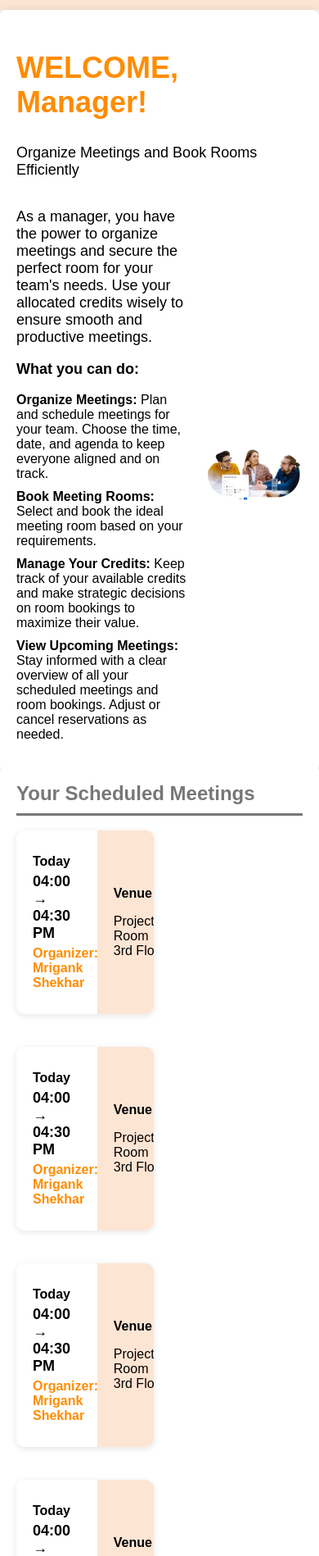
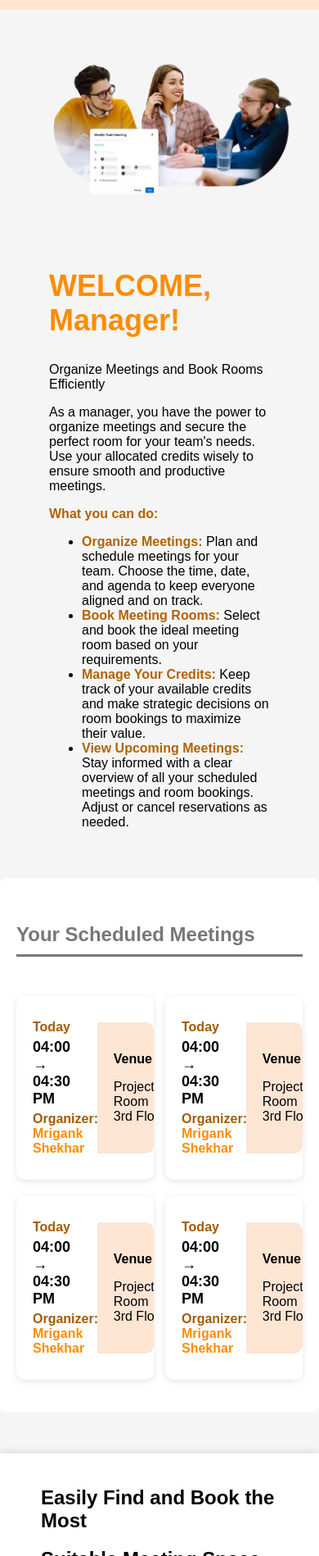
Before and after one commit to sangam-mishra/MeetingRoom, a plain HTML site: page src/main/webapp/templates/ManagerDasboard.html in a window 390 px wide. Shown: the part 102-2000 px from the top of the page at 82% size. Drawn offline with Linux system fonts and the light colour scheme.

Commit message:
added footer to admin page and updated the css for manager dashboard and made it responsive

```diff
--- a/src/main/webapp/static/css/styles.css
+++ b/src/main/webapp/static/css/styles.css
@@ -1,5 +1,4 @@
 body {
-
   font-family: Arial, sans-serif;
 
   margin: 0;
@@ -7,32 +6,25 @@ body {
   padding: 0;
 
   background-color: #f5f5f5;
-
 }
 
 .admin-home .meeting-room-booking-system {
-
   margin: 49px 0 36px 0;
 
   display: inline-block;
 
   overflow-wrap: break-word;
 
-    font-family: 'Inter';
+  font-family: "Inter";
 
   font-weight: 400;
 
   font-size: 12px;
 
   color: #000000;
-
 }
 
-
-
-
 header {
-
   display: flex;
 
   justify-content: space-between;
@@ -42,60 +34,35 @@ header {
   padding: 15px 20px;
 
   background-color: #fde5d4;
-
 }
 
-
-
-
 .logo {
-
   display: flex;
 
   align-items: center;
-
 }
 
-
-
-
 .logo img {
-
   height: 50px;
 
   margin-right: 10px;
-
 }
 
-
-
-
 .logo span {
-
   font-weight: bold;
 
   font-size: 18px;
-
 }
 
-
-
-
 .top-nav {
-
   display: flex;
 
   align-items: center;
 
   gap: 10px;
-
 }
 
-
-
-
 .top-button {
-
   background-color: #fff;
 
   color: #ff8c00;
@@ -109,16 +76,9 @@ header {
   cursor: pointer;
 
   font-weight: bold;
-
 }
 
-
-
-
-
-
 .top-button1 {
-
   background-color: #fde5d4;
 
   color: #ff8c00;
@@ -132,158 +92,67 @@ header {
   cursor: pointer;
 
   font-weight: bold;
-
 }
 
-
-
-
 .top-button:hover {
-
   background-color: #ff8c00;
 
   color: #fff;
-
 }
 
-
-
-
 .profile-icon img {
-
   height: 40px;
 
   border-radius: 50%;
 
   border: 2px solid #000;
-
 }
 
-
-
-
 main {
-
   /* padding: 20px;
 
     max-width: 1200px;
 
     margin: auto; */
-
 }
-
-
-
-
 .manager-welcome {
-
-    background-color: #fff;
-
-    padding: 20px;
-
-    border-radius: 8px;
-
-    box-shadow: 0 0 8px rgba(0, 0, 0, 0.1);
-
-    margin-bottom: 30px;
-
+  display: flex;
 }
-
-
-
-
-.manager-welcome h1 {
-
+.manager-image img {
+  width: 100%;
+  margin-top: 45px;
+}
+.manager-image {
+  width: 80%;
+  padding: 50px;
+}
+.manageWelcomeContainer {
+  margin: 30px;
+}
+.manageWelcomeContainer h1 {
   color: #ff8c00;
-
   font-size: 36px;
-
 }
-
-
-
-
-.manager-welcome p {
-
-    font-size: 18px;
-
+.manageWelcomeContainer strong {
+  color: #b16304;
 }
-
-
-
-
-.manager-content {
-
-    display: flex;
-
-    justify-content: space-between;
-
-    align-items: center;
-
+@media (max-width: 768px) {
+  .manager-welcome {
+    display: grid;
+    margin-bottom: 50px;
   }
-
-
-
-
-.manager-description {
-
-    width: 60%;
-
+  .manager-image img {
+    width: 100%;
+    margin-top: 5px;
   }
-
-
-
-
-.manager-description ul {
-
-    list-style-type: none;
-
-    padding-left: 0;
-
+  .manageWelcomeContainer {
+    margin-left: 60px;
+    margin-right: 60px;
+    margin-top: 0;
   }
-
-
-
-
-.manager-description ul li {
-
-    margin-bottom: 10px;
-
-    font-size: 16px;
-
 }
-
-
-
-
-.manager-image {
-
-    width: 35%;
-
-    display: flex;
-
-    justify-content: center;
-
-    align-items: center;
-
-}
-
-
-
-
-.manager-image img {
-
-    width: 100%;
-
-    border-radius: 50%;
-
-}
-
-
-
-
+/* ------------------ */
 .meetings {
-
   background-color: #fff;
 
   padding: 20px;
@@ -291,42 +160,19 @@ main {
   border-radius: 8px;
 
   margin-top: -37px;
-
 }
 
-
-
-
 .meetings h2 {
-
-    margin-top: 0;
+  margin-top: 35px;
 
   font-size: 24px;
 
   color: #777;
 
   padding-bottom: 5px;
-
 }
 
-
-
-
-.meetings-container {
-
-    display: flex;
-
-    flex-direction: column;
-
-    gap: 20px;
-
-}
-
-
-
-
 .meeting {
-
   background-color: #fff;
 
   border-radius: 10px;
@@ -342,56 +188,37 @@ main {
   padding: 0;
 
   overflow: hidden;
-
 }
-
-
-
-
+.meetings-container .container {
+  display: flex;
+  flex-wrap: wrap;
+  justify-content: space-between;
+}
 .meeting-details {
-
   padding: 20px;
 
   width: 35%;
-
 }
 
-
-
-
 .meeting-details p {
-
   margin: 5px 0;
-
 }
-
-
-
-
+.meeting-details p strong {
+  color: #a35b04;
+}
 .time {
-
   font-size: 18px;
 
   font-weight: bold;
-
 }
 
-
-
-
 .organizer {
-
   color: #ff8c00;
 
   font-weight: bold;
-
 }
 
-
-
-
 .venue {
-
   background-color: #fde5d4;
 
   display: flex;
@@ -405,68 +232,36 @@ main {
   border-radius: 0 10px 10px 0;
 
   overflow: hidden;
-
 }
 
-
-
-
 .venue-details {
-
   flex: 1;
 
   padding-right: 20px;
-
 }
 
-
-
-
 .venue img {
-
   width: 250px;
-
   height: auto;
-
   border-radius: 10px;
-
 }
-
-
-
-
-
-
-.container {
-
-    display: flex;
-    flex-wrap: wrap; /* Allows the items to wrap to the next line */
-    gap: 20px; /* Optional: Adjusts the space between the divs */
-
+@media (max-width: 768px) {
+  .venue img {
+    display: none;
   }
-
-
-
-
+}
 .meeting {
-
   flex: 0 0 48%;
   box-sizing: border-box;
   margin-bottom: 20px;
   height: 14rem;
-
 }
 
-
-
-
 .custom-hr {
-
   height: 3px;
 
   background-color: #777;
   border: none;
   margin-top: -15px;
-    margin-bottom: 18px;
-
+  margin-bottom: 48px;
 }
--- a/src/main/webapp/templates/AdminPage.html
+++ b/src/main/webapp/templates/AdminPage.html
@@ -1,14 +1,20 @@
 <!DOCTYPE html>
 <html lang="en">
-
   <head>
-    <meta charset="UTF-8">
-    <meta name="viewport" content="width=device-width, initial-scale=1.0">
+    <meta charset="UTF-8" />
+    <meta name="viewport" content="width=device-width, initial-scale=1.0" />
     <title>Admin Page - Meeting Room Booking System</title>
     <!-- Bootstrap CSS -->
-    <link href="https://maxcdn.bootstrapcdn.com/bootstrap/4.5.2/css/bootstrap.min.css" rel="stylesheet">
-    <link rel="stylesheet" href="../static/css/styles2.css">
-    <link rel="stylesheet" href="https://cdnjs.cloudflare.com/ajax/libs/font-awesome/5.15.3/css/all.min.css">
+    <link
+      href="https://maxcdn.bootstrapcdn.com/bootstrap/4.5.2/css/bootstrap.min.css"
+      rel="stylesheet"
+    />
+    <link rel="stylesheet" href="../static/css/styles2.css" />
+    <link
+      rel="stylesheet"
+      href="https://cdnjs.cloudflare.com/ajax/libs/font-awesome/5.15.3/css/all.min.css"
+    />
+    <link rel="stylesheet" href="../static/css/Footer.css" />
 
     <style>
       /* Inline style to immediately add space above navbar */
@@ -30,17 +36,22 @@
     <!-- Navbar -->
     <nav class="navbar navbar-expand-lg navbar-light">
       <a class="navbar-brand" href="#">
-            <img src="../static/images/logo1.png" alt="HSBC Logo" width="120">
+        <img src="../static/images/logo1.png" alt="HSBC Logo" width="120" />
         Meeting Room Booking System
       </a>
       <div class="ml-auto">
-            <button class="btn btn-warning mx-2" onclick="createRoom()">Create Meeting Room</button>
-            <button class="btn btn-warning mx-2" onclick="editRooms()">Edit Rooms</button>
-            <button class="btn btn-warning mx-2" onclick="seeUsers()">See Users</button>
+        <button class="btn btn-warning mx-2" onclick="createRoom()">
+          Create Meeting Room
+        </button>
+        <button class="btn btn-warning mx-2" onclick="editRooms()">
+          Edit Rooms
+        </button>
+        <button class="btn btn-warning mx-2" onclick="seeUsers()">
+          See Users
+        </button>
         <button class="btn btn-outline-dark mx-2">
           <i class="fas fa-user-circle"></i>
         </button>
-
       </div>
     </nav>
 
@@ -49,23 +60,82 @@
       <div class="row align-items-center">
         <div class="col-md-6 position-relative">
           <div class="tilted-square">
-                    <img src="../static/images/admin.jpg" alt="Admin Page Image" class="img-fluid admin-image">
+            <img
+              src="../static/images/admin.jpg"
+              alt="Admin Page Image"
+              class="img-fluid admin-image"
+            />
           </div>
         </div>
         <div class="col-md-6">
           <h1 class="welcome-text">WELCOME, Admin!</h1>
           <p>Manage Meeting Rooms with Ease</p>
-                <p>As an administrator, you have full control over the meeting rooms within HSBC Technology. This platform allows you to efficiently manage the availability, configuration, and details of each meeting room.</p>
+          <p>
+            As an administrator, you have full control over the meeting rooms
+            within HSBC Technology. This platform allows you to efficiently
+            manage the availability, configuration, and details of each meeting
+            room.
+          </p>
           <h4>What you can do:</h4>
           <ul>
-                    <li><strong>Create New Rooms:</strong> Add new meeting rooms to the system with essential details like room name, capacity, location, and available amenities.</li>
-                    <li><strong>Edit Existing Rooms:</strong> Modify the details of existing meeting rooms to reflect changes in capacity, amenities, or other configurations.</li>
-                    <li><strong>Monitor Room Availability:</strong> Get an overview of the current status of all meeting rooms, including upcoming bookings and any maintenance schedules.</li>
-                    <li><strong>Ensure Efficient Utilization:</strong> Make sure all rooms are properly utilized by adjusting settings, removing unused rooms, and optimizing space allocation.</li>
+            <li>
+              <strong>Create New Rooms:</strong> Add new meeting rooms to the
+              system with essential details like room name, capacity, location,
+              and available amenities.
+            </li>
+            <li>
+              <strong>Edit Existing Rooms:</strong> Modify the details of
+              existing meeting rooms to reflect changes in capacity, amenities,
+              or other configurations.
+            </li>
+            <li>
+              <strong>Monitor Room Availability:</strong> Get an overview of the
+              current status of all meeting rooms, including upcoming bookings
+              and any maintenance schedules.
+            </li>
+            <li>
+              <strong>Ensure Efficient Utilization:</strong> Make sure all rooms
+              are properly utilized by adjusting settings, removing unused
+              rooms, and optimizing space allocation.
+            </li>
           </ul>
         </div>
       </div>
     </div>
+    <!-- Footer Section -->
+    <footer>
+      <div class="footer-content">
+        <div class="footer-text">
+          <div class="tag">
+            <h2>Easily Find and Book the Most</h2>
+            <h2>Suitable Meeting Space</h2>
+          </div>
+
+          <div class="footer-contact">
+            <div class="footer-email">
+              <label>Email</label>
+              <p>help@hsbc.support.com</p>
+            </div>
+            <div class="footer-phone">
+              <label>Phone Number</label>
+              <p>+1 (201) 895-3801</p>
+            </div>
+          </div>
+        </div>
+        <div class="footer-buttons">
+          <button class="contact-btn">Contact Us</button>
+          <button class="demo-btn">Watch Demo</button>
+        </div>
+      </div>
+      <div class="footer-bottom">
+        <p>© 2024 HSBC TECHNOLOGY | All rights reserved</p>
+        <ul class="footer-links">
+          <li><a href="#">Terms of Service</a></li>
+          <li><a href="#">Privacy Policy</a></li>
+          <li><a href="#">Cookies</a></li>
+        </ul>
+      </div>
+    </footer>
 
     <!-- Bootstrap JS and jQuery -->
     <script src="https://ajax.googleapis.com/ajax/libs/jquery/3.5.1/jquery.min.js"></script>
@@ -74,5 +144,4 @@
     <script src="https://kit.fontawesome.com/a076d05399.js"></script>
     <script src="../static/js/scripts.js"></script>
   </body>
-
 </html>
--- a/src/main/webapp/templates/ManagerDasboard.html
+++ b/src/main/webapp/templates/ManagerDasboard.html
@@ -1,186 +1,186 @@
 <!DOCTYPE html>
 <html lang="en">
   <head>
-    <meta charset="UTF-8">
-    <meta name="viewport" content="width=device-width, initial-scale=1.0">
+    <meta charset="UTF-8" />
+    <meta name="viewport" content="width=device-width, initial-scale=1.0" />
     <title>Manager's Dashboard</title>
-    <link rel="stylesheet" href="../static/css/styles.css">
-    <link rel="stylesheet" href="../static/css/Footer.css">
+    <link rel="stylesheet" href="../static/css/styles.css" />
+    <link rel="stylesheet" href="../static/css/Footer.css" />
   </head>
   <body>
     <header>
       <div class="logo">
-            <img src="../static/images/logo.png" alt="HSBC Logo">
+        <img src="../static/images/logo.png" alt="HSBC Logo" />
         <span>Meeting Room Booking System</span>
       </div>
       <nav class="top-nav">
-            <button class="top-button" onclick="window.location.href='#'">Organize Meeting</button>
-            <button class="top-button" onclick="window.location.href='#'">See Users</button>
+        <button class="top-button" onclick="window.location.href='#'">
+          Organize Meeting
+        </button>
+        <button class="top-button" onclick="window.location.href='#'">
+          See Users
+        </button>
         <button class="top-button1" onclick="window.location.href='#'">
           <div class="profile-icon">
-                    <img src="../static/images/user-icon.png" alt="Profile Icon">
+            <img src="../static/images/user-icon.png" alt="Profile Icon" />
           </div>
         </button>
       </nav>
     </header>
+
     <main>
       <section class="manager-welcome">
+        <div class="manager-image">
+          <img
+            src="../static/images/pic_2_removebg_preview_1.png"
+            alt="Manager in a meeting"
+          />
+        </div>
+
+        <div class="manageWelcomeContainer">
           <h1>WELCOME, Manager!</h1>
           <p>Organize Meetings and Book Rooms Efficiently</p>
-            <div class="manager-content">
           <div class="manager-description">
-                    <p>As a manager, you have the power to organize meetings and secure the perfect room for your team's needs. Use your allocated credits wisely to ensure smooth and productive meetings.</p>
+            <p>
+              As a manager, you have the power to organize meetings and secure
+              the perfect room for your team's needs. Use your allocated credits
+              wisely to ensure smooth and productive meetings.
+            </p>
             <p><strong>What you can do:</strong></p>
             <ul>
-                        <li><strong>Organize Meetings:</strong> Plan and schedule meetings for your team. Choose the time, date, and agenda to keep everyone aligned and on track.</li>
-                        <li><strong>Book Meeting Rooms:</strong> Select and book the ideal meeting room based on your requirements.</li>
-                        <li><strong>Manage Your Credits:</strong> Keep track of your available credits and make strategic decisions on room bookings to maximize their value.</li>
-                        <li><strong>View Upcoming Meetings:</strong> Stay informed with a clear overview of all your scheduled meetings and room bookings. Adjust or cancel reservations as needed.</li>
+              <li>
+                <strong>Organize Meetings:</strong> Plan and schedule meetings
+                for your team. Choose the time, date, and agenda to keep
+                everyone aligned and on track.
+              </li>
+              <li>
+                <strong>Book Meeting Rooms:</strong> Select and book the ideal
+                meeting room based on your requirements.
+              </li>
+              <li>
+                <strong>Manage Your Credits:</strong> Keep track of your
+                available credits and make strategic decisions on room bookings
+                to maximize their value.
+              </li>
+              <li>
+                <strong>View Upcoming Meetings:</strong> Stay informed with a
+                clear overview of all your scheduled meetings and room bookings.
+                Adjust or cancel reservations as needed.
+              </li>
             </ul>
           </div>
-                <div class="manager-image">
-
-                    <img src="../static/images/pic_2_removebg_preview_1.png" alt="Manager in a meeting">
-
         </div>
-
-            </div>
-
       </section>
 
-
-
-
       <section class="meetings">
-
         <h2>Your Scheduled Meetings</h2>
 
-            <hr class="custom-hr">
+        <hr class="custom-hr" />
 
         <div class="meetings-container">
-
           <div class="container">
-
             <div class="meeting">
-
               <div class="meeting-details">
-
                 <p><strong>Today</strong></p>
 
                 <p class="time">04:00 → 04:30 PM</p>
 
-                            <p class="organizer"><strong>Organizer:</strong> Mrigank Shekhar</p>
-
+                <p class="organizer">
+                  <strong>Organizer:</strong> Mrigank Shekhar
+                </p>
               </div>
 
               <div class="venue">
-
                 <div class="venue-details">
-
                   <p><strong>Venue</strong></p>
 
-                                <p>Projector Room<br>3rd Floor</p>
-
+                  <p>Projector Room<br />3rd Floor</p>
                 </div>
 
-                            <img src="../static/images/real_time_availabillity_image_3.png" alt="Projector Room">
-
+                <img
+                  src="../static/images/real_time_availabillity_image_3.png"
+                  alt="Projector Room"
+                />
               </div>
-
             </div>
 
             <div class="meeting">
-
               <div class="meeting-details">
-
                 <p><strong>Today</strong></p>
 
                 <p class="time">04:00 → 04:30 PM</p>
 
-                            <p class="organizer"><strong>Organizer:</strong> Mrigank Shekhar</p>
-
+                <p class="organizer">
+                  <strong>Organizer:</strong> Mrigank Shekhar
+                </p>
               </div>
 
               <div class="venue">
-
                 <div class="venue-details">
-
                   <p><strong>Venue</strong></p>
 
-                                <p>Projector Room<br>3rd Floor</p>
-
+                  <p>Projector Room<br />3rd Floor</p>
                 </div>
 
-                            <img src="../static/images/real_time_availabillity_image_3.png" alt="Projector Room">
-
+                <img
+                  src="../static/images/real_time_availabillity_image_3.png"
+                  alt="Projector Room"
+                />
               </div>
-
             </div>
 
             <div class="meeting">
-
               <div class="meeting-details">
-
                 <p><strong>Today</strong></p>
 
                 <p class="time">04:00 → 04:30 PM</p>
 
-                            <p class="organizer"><strong>Organizer:</strong> Mrigank Shekhar</p>
-
+                <p class="organizer">
+                  <strong>Organizer:</strong> Mrigank Shekhar
+                </p>
               </div>
 
               <div class="venue">
-
                 <div class="venue-details">
-
                   <p><strong>Venue</strong></p>
 
-                                <p>Projector Room<br>3rd Floor</p>
-
+                  <p>Projector Room<br />3rd Floor</p>
                 </div>
 
-                            <img src="../static/images/real_time_availabillity_image_3.png" alt="Projector Room">
-
+                <img
+                  src="../static/images/real_time_availabillity_image_3.png"
+                  alt="Projector Room"
+                />
               </div>
-
             </div>
 
             <div class="meeting">
-
               <div class="meeting-details">
-
                 <p><strong>Today</strong></p>
 
                 <p class="time">04:00 → 04:30 PM</p>
 
-                            <p class="organizer"><strong>Organizer:</strong> Mrigank Shekhar</p>
-
+                <p class="organizer">
+                  <strong>Organizer:</strong> Mrigank Shekhar
+                </p>
               </div>
 
               <div class="venue">
-
                 <div class="venue-details">
-
                   <p><strong>Venue</strong></p>
 
-                                <p>Projector Room<br>3rd Floor</p>
-
+                  <p>Projector Room<br />3rd Floor</p>
                 </div>
 
-                            <img src="../static/images/real_time_availabillity_image_3.png" alt="Projector Room">
-
+                <img
+                  src="../static/images/real_time_availabillity_image_3.png"
+                  alt="Projector Room"
+                />
               </div>
-
             </div>
-
           </div>
-
-
-
         </div>
-
       </section>
-
     </main>
 
     <!-- Footer Section -->
@@ -217,8 +217,5 @@
         </ul>
       </div>
     </footer>
-
-
   </body>
-
 </html>
```
Lines whose indentation alone changed are shown as unchanged.
